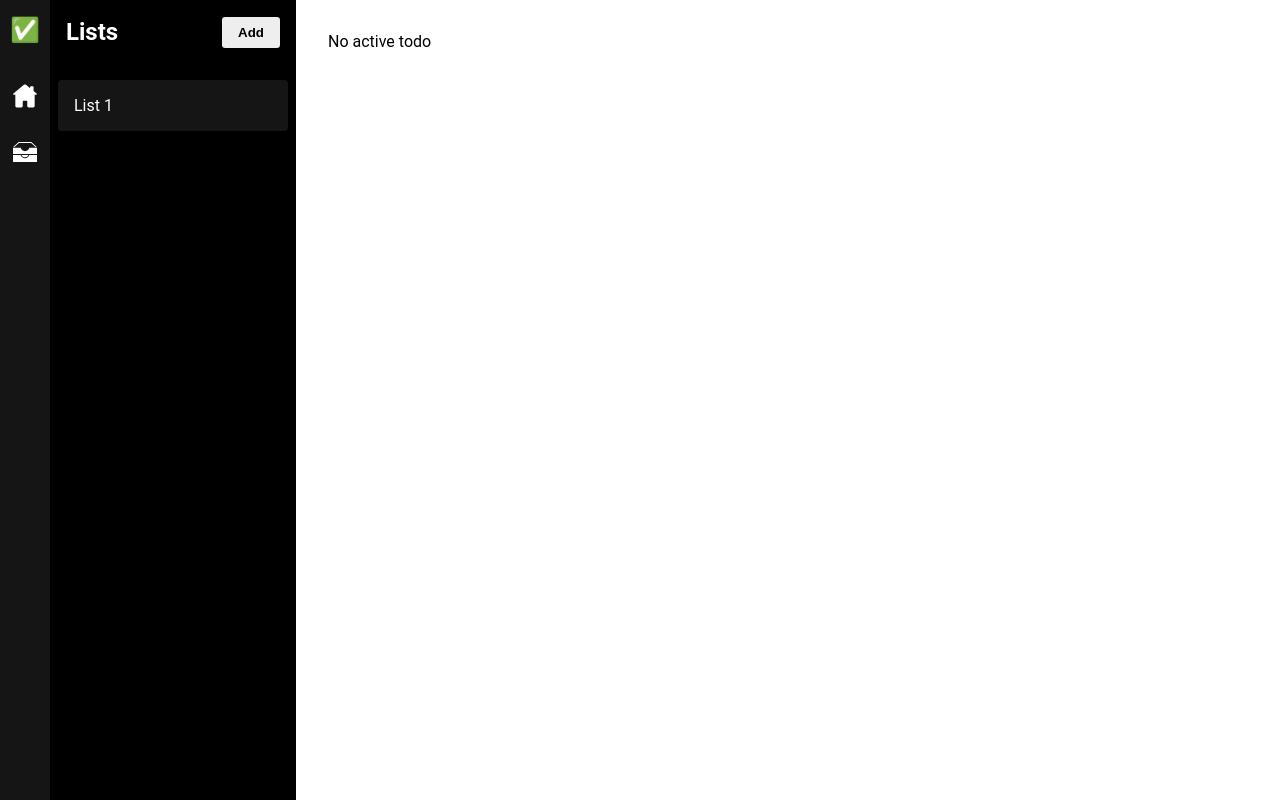
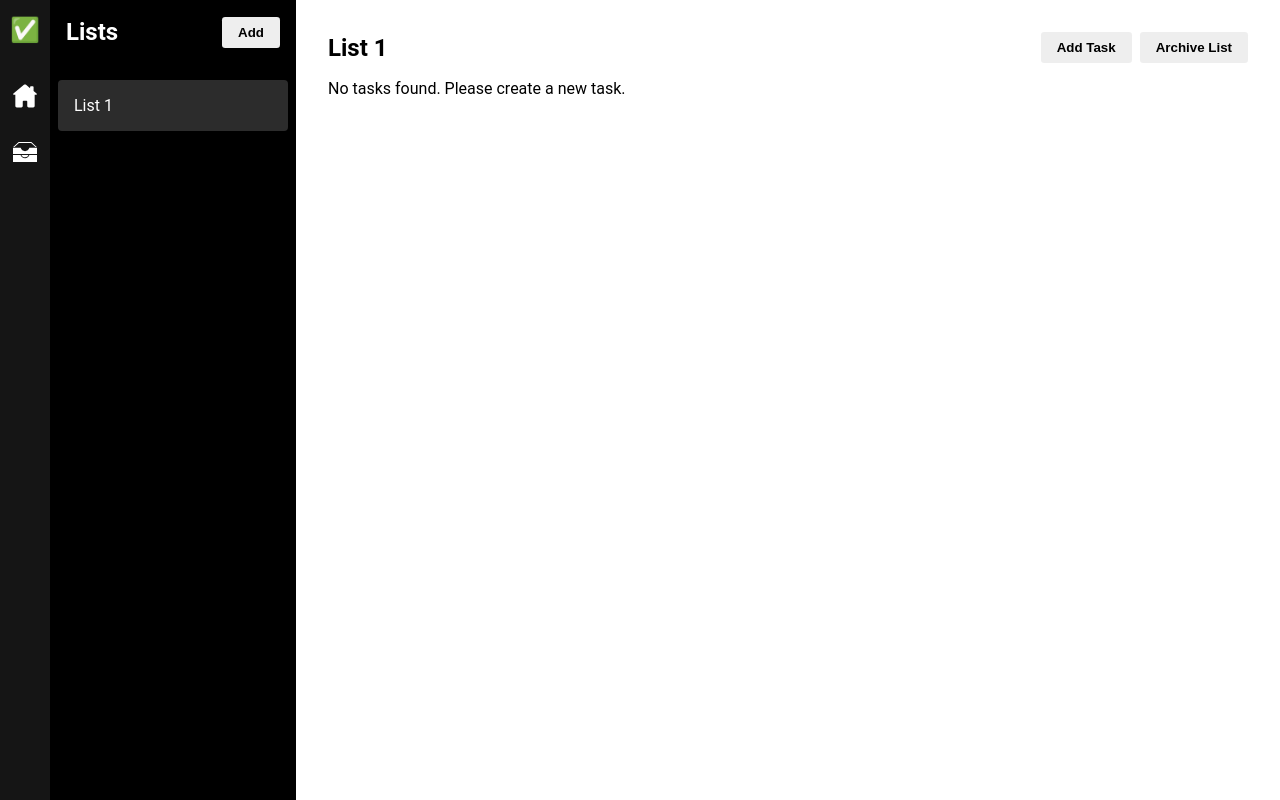
Before and after one commit to brunoalvs/next-checklist, a Next.js app: page / in a window 1280 px wide. Both pictures are taken after a click on the button "Add". Built offline with nearby package versions, Linux system fonts and the light colour scheme.

Commit message:
UI barely works

```diff
--- /dev/null
+++ b/src/components/TaskItem/index.tsx
@@ -0,0 +1,29 @@
+import { useTodoContext } from "../../contexts/todo";
+import { ITodo } from "../../types/todo";
+import { Container } from './styles'
+
+interface TaskItemProps {
+  task: ITodo
+}
+
+export const TaskItem = ({ task }: TaskItemProps) => {
+  const { toggleTodo, listActive } = useTodoContext()
+
+  const handleToggle = () => {
+    console.log('toggle', task.id)
+    toggleTodo(task.id, listActive.id)
+  }
+
+  return (
+    <Container onClick={() => toggleTodo(task.id, listActive.id)} isChecked={task.completed}>
+      <input
+        type="checkbox"
+        checked={task.completed}
+        onChange={() => handleToggle()}
+        id={task.id.toString()}
+        name={task.title}
+      />
+      <label htmlFor={task.id.toString()}>{task.title}</label>
+    </Container>
+  )
+}
--- /dev/null
+++ b/src/components/TaskItem/styles.ts
@@ -0,0 +1,20 @@
+import styled, { css } from "styled-components"
+
+export const Container = styled.section<{
+  isChecked: boolean;
+}>`
+  display: flex;
+  gap: 0.5rem;
+  background-color: ${props => props.theme.colors.light.background[1]};
+  padding: 1rem;
+
+  transition: filter .2s ease;
+
+  &:hover {
+    filter: brightness(0.8);
+  }
+
+  ${props => props.isChecked && css`
+    text-decoration: line-through;
+  `}
+`
--- /dev/null
+++ b/src/components/TaskList/index.tsx
@@ -0,0 +1,37 @@
+import { useEffect, useState } from "react";
+import { useTodoContext } from "../../contexts/todo";
+import { ITodo } from "../../types/todo";
+import { TaskItem } from "../TaskItem";
+
+import { Container } from "./styles";
+
+export const TaskList = () => {
+
+  const { listActive } = useTodoContext()
+
+  const [todos, setTodos] = useState<ITodo[]>([]);
+
+  useEffect(() => {
+    if (!listActive) {
+      return
+    }
+
+    setTodos(listActive.todos);
+  }, [listActive]);
+
+  if (todos.length === 0 || !todos) {
+    return (
+      <Container>
+        <p>No tasks found. Please create a new task.</p>
+      </Container>
+    );
+  }
+
+  return (
+    <Container>
+      {todos.map(todo => (
+        <TaskItem key={todo.id} task={todo} />
+      ))}
+    </Container>
+  );
+}
--- /dev/null
+++ b/src/components/TaskList/styles.ts
@@ -0,0 +1,7 @@
+import styled from "styled-components"
+
+export const Container = styled.section`
+  display: flex;
+  flex-direction: column;
+  row-gap: .5rem;
+`
--- /dev/null
+++ b/src/components/Tasks/index.tsx
@@ -0,0 +1,49 @@
+import { IListTodo } from "../../types/todo";
+import { Button } from "../shared/Button";
+import { useTodoContext } from "../../contexts/todo";
+
+import { ButtonsContainer, Container, ErrorContainer, Header } from './styles'
+import { TaskList } from "../TaskList";
+import { useEffect, useState } from "react";
+
+interface Tasks {
+  // list: IListTodo
+}
+
+export const Tasks = ({ }: Tasks) => {
+  const { addTodo, addList, listActive, archiveList } = useTodoContext()
+  const [list, setList] = useState<IListTodo>(listActive)
+
+  const handleAddTodo = (todo: string) => {
+    console.log(`creating todo: ${todo}`)
+    addTodo(todo, list.id)
+  }
+
+  useEffect(() => {
+    setList(listActive)
+  }, [listActive])
+
+  if (!list) return (
+    <ErrorContainer>
+      <p>No list selected.</p>
+      <Button onClick={() => addList('List 1')}>Create a new list</Button>
+    </ErrorContainer>
+  )
+
+  return (
+    <Container>
+      <Header>
+        <h2>{list.title}</h2>
+        <ButtonsContainer>
+          <Button onClick={() => handleAddTodo(`Task ${list.todos.length + 1}`)}>
+            Add Task
+          </Button>
+          <Button onClick={() => archiveList(list.id)}>
+            Archive List
+          </Button>
+        </ButtonsContainer>
+      </Header>
+      <TaskList />
+    </Container>
+  )
+}
--- /dev/null
+++ b/src/components/Tasks/styles.ts
@@ -0,0 +1,30 @@
+import styled from "styled-components";
+
+export const ErrorContainer = styled.div`
+  height: 100%;
+  display: flex;
+  gap: 1rem;
+  flex-direction: column;
+  align-items: center;
+  justify-content: center;
+`
+
+export const Container = styled.div`
+  display: grid;
+  grid-auto-rows: minmax(min-content, max-content);
+  gap: 1rem;
+`
+
+export const Header = styled.header`
+  display: flex;
+  flex-direction: row;
+  align-items: center;
+  justify-content: space-between;
+`
+
+export const ButtonsContainer = styled.div`
+  display: flex;
+  flex-direction: row;
+  align-items: center;
+  column-gap: 0.5rem;
+`
--- a/src/contexts/todo.tsx
+++ b/src/contexts/todo.tsx
@@ -1,11 +1,20 @@
-import { createContext, useContext, useState } from "react";
-import { IListTodoContext } from "../types/todo";
+import { createContext, useContext, useEffect, useState } from "react";
+import { IListTodoContext, IListTodo } from "../types/todo";
 
 export const TodoContext = createContext<IListTodoContext>({
   lists: [],
+  listActive: {
+    id: 0,
+    title: "",
+    todos: [],
+    active: false,
+    completed: false
+  },
+  archived: [],
   addList: () => { },
   removeList: () => { },
   toggleList: () => { },
+  archiveList: () => { },
   getTodoList: (id: number) => { return [] },
   addTodo: () => { },
   removeTodo: () => { },
@@ -16,34 +25,34 @@ export const useTodoContext = () => useContext(TodoContext);
 
 export const TodoProvider = ({ children }: { children: React.ReactNode }) => {
   const [lists, setLists] = useState<IListTodoContext["lists"]>([]);
+  const [listActive, setListActive] = useState<IListTodoContext["listActive"]>(lists[0]);
+  const [archived, setArchived] = useState<IListTodoContext["archived"]>([]);
+
+  useEffect(() => {
+    setListActive(
+      lists.find(list => list.active) || lists[0]
+    )
+  }, [lists]);
 
   const addList = (title: string) => {
     setLists([...lists, {
       id: Math.random(),
       title,
-      active: false,
+      active: lists.find(list => list.active) ? false : true,
       completed: false,
-      list: [
-        {
-          id: Math.random(),
-          title: 'Todo Item 1',
-          completed: false,
-        },
-        {
-          id: Math.random(),
-          title: 'Todo Item 2',
-          completed: false,
-        }
-      ],
+      todos: [],
     }]);
   }
 
   const removeList = (id: number) => {
     setLists(lists.filter(list => list.id !== id));
+
+    if (lists.length === 0) {
+      console.log("No lists left. Create a new list."), lists;
+    }
   }
 
   const toggleList = (id: number) => {
-
     // turn off all lists
     setLists(lists.map(list => {
       list.active = false;
@@ -59,6 +68,26 @@ export const TodoProvider = ({ children }: { children: React.ReactNode }) => {
     }));
   }
 
+  const archiveList = (id: number) => {
+    let newList
+    const target = lists.find(list => list.id === id);
+    const archive = [...archived, target];
+
+    if (!target) {
+      throw new Error("Target list not found");
+    }
+
+
+    newList = lists.filter(list => list.id !== id);
+    console.log('archived', archive)
+    console.log('newList', newList)
+
+    // return
+    setArchived([...archived, target]);
+    setLists(newList);
+    // removeList(id);
+  }
+
   const getTodoList = (id: number) => {
     const todoList = lists.find(list => list.id === id);
 
@@ -72,7 +101,7 @@ export const TodoProvider = ({ children }: { children: React.ReactNode }) => {
   const addTodo: IListTodoContext["addTodo"] = (title: string, listId: number) => {
     setLists(lists.map(list => {
       if (list.id === listId) {
-        list.list.push({
+        list.todos.push({
           id: Math.random(),
           title,
           completed: false,
@@ -83,31 +112,42 @@ export const TodoProvider = ({ children }: { children: React.ReactNode }) => {
   }
 
   const removeTodo: IListTodoContext["removeTodo"] = (id: number, listId: number) => {
+    const remove = lists.map(list => {
+      if (list.id === listId) {
+        list.todos = list.todos.filter(todo => todo.id !== id);
+      }
+      return list;
+    })
+
+    return console.log(remove);
+
+    setLists(remove);
+  }
+
+  const toggleTodo: IListTodoContext["toggleTodo"] = (id: number, listId: number) => {
     setLists(lists.map(list => {
       if (list.id === listId) {
-        list.list = list.list.filter(todo => todo.id !== id);
+        list.todos = list.todos.map(todo => {
+          if (todo.id === id) {
+            todo.completed = !todo.completed;
+          }
+          return todo;
+        })
+      } else {
+        console.log(listId === list.id)
+        console.log('list.id', list.id)
+        console.log('listId', listId)
+        console.log("list not found");
       }
       return list;
     }));
   }
 
-  const toggleTodo: IListTodoContext["toggleTodo"] = (id: number, listId: number) => {
-    setLists(lists.map(list => {
-      if (list.id === listId) {
-        list.list = list.list.map(todo => {
-          if (todo.id === id) {
-            todo.completed = !todo.completed;
-          }
-          return todo;
-        }).filter(todo => todo.completed === false);
-      }
-      return list;
-    }));
-  }
 
   return (
     <TodoContext.Provider value={{
       lists,
+      listActive,
       addList,
       removeList,
       toggleList,
@@ -115,6 +155,8 @@ export const TodoProvider = ({ children }: { children: React.ReactNode }) => {
       addTodo,
       removeTodo,
       toggleTodo,
+      archived,
+      archiveList
     }}>
       {children}
     </TodoContext.Provider>
--- a/src/pages/index.tsx
+++ b/src/pages/index.tsx
@@ -2,12 +2,18 @@ import { useEffect, useState } from 'react'
 import type { NextPage } from 'next'
 import Head from 'next/head'
 
+import { useTodoContext } from '../contexts/todo'
 import { Layout } from '../components/Layout'
-
-import { useTodoContext } from '../contexts/todo'
+import { Tasks } from '../components/Tasks'
 
 const Home: NextPage = () => {
   const { lists } = useTodoContext()
+
+  // const [listActive, setListActive] = useState(lists[0])
+
+  useEffect(() => {
+    // setListActive(lists.find(list => list.active) || lists[0])
+  }, [lists])
 
   useEffect(() => {
     const localItems = localStorage.getItem('items')
@@ -15,10 +21,6 @@ const Home: NextPage = () => {
       // setItems(JSON.parse(localItems))
     }
   }, [])
-
-  useEffect(() => {
-    console.log('items', lists)
-  }, [lists])
 
   return (
     <>
@@ -29,20 +31,7 @@ const Home: NextPage = () => {
           <link rel="icon" href="/favicon.ico" />
         </Head>
 
-        {lists.find(todo => todo.active === true) ? (
-          <>
-            <h2>
-              {lists.find(todo => todo.active === true)?.title}
-            </h2>
-            <ul>
-              {lists.find(todo => todo.active === true)?.list.map(item => (
-                <li key={item.id}>{item.title}</li>
-              ))}
-            </ul>
-          </>
-        ) : (
-          <p>No active todo</p>
-        )}
+        <Tasks />
       </Layout>
     </>
   )
```
Also changed, not shown: src/types/todo.d.ts (+4 -8 lines).
